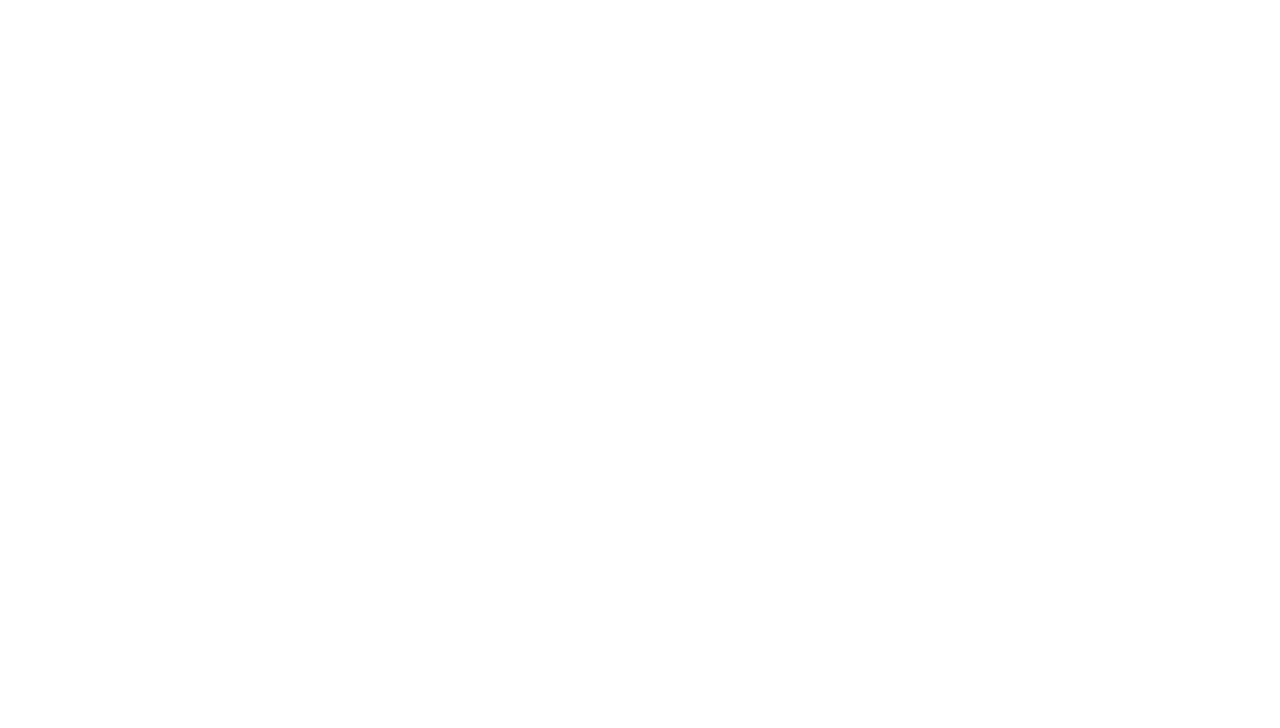
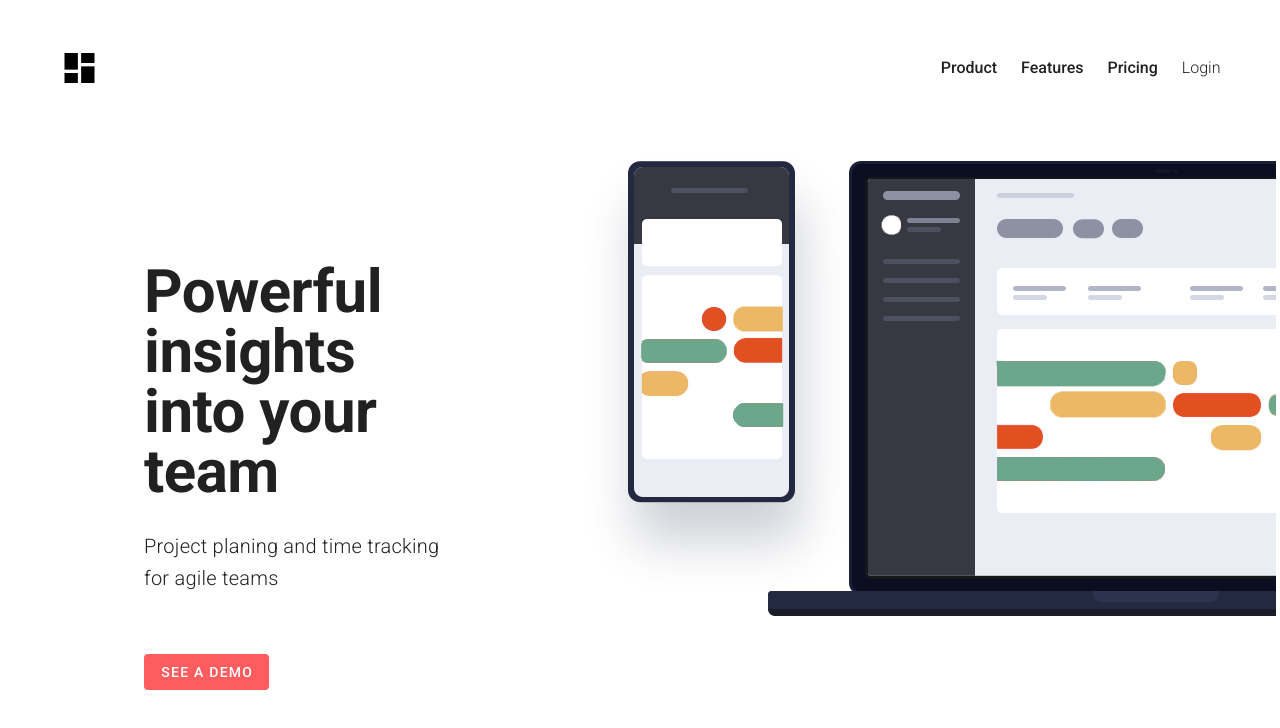
Before and after one commit to Palinana/protask, a Vue app: page / in a window 1280 px wide. Shown: the top 728 px of the page. Built offline with nearby package versions, Linux system fonts and the light colour scheme.

Commit message:
Changed home page layout

```diff
--- a/src/views/Home.vue
+++ b/src/views/Home.vue
@@ -1,11 +1,105 @@
 <template>
   <div class="home">
 
+    <v-container class="my-12">
+        <v-layout row justify-start class="mb-4 pl-3 pr-3">
+            <router-link to="/" class="navigation-logo">
+                <v-icon class="" color="black" style="font-size: 40px">dashboard</v-icon>
+            </router-link>
+
+            <div class="navigation-list">
+                <ul v-for="link in links" :key="link.text">
+                    <li>{{ link.text }}</li>
+                </ul>
+            </div>
+        </v-layout>
+    </v-container>
+
+    <v-layout row justify-start class="section__container">
+      <div class="section__left">
+        <h1 class="display-3 primary-heading">Powerful insights <br> into your team</h1>
+        <p class="title secondary-heading my-7">Project planing and time tracking <br> for agile teams</p>
+        <div class="demo-button__container ">
+          <v-btn depressed class="grey--white depressed my-8 demo-btn">See a demo</v-btn>
+        </div>
+      </div>
+
+      <div class="section__right">
+        <img :src="require('../assets/devices.png')" />
+      </div>
+    </v-layout>
   </div>
 </template>
 
 <script>
+
   export default {
-
+    data() {
+        return {
+            links: [
+                { text: 'Product', route: '/product' },
+                { text: 'Features', route: '/features' },
+                { text: 'Pricing', route: '/pricing' },
+                { text: 'Login', route: '/login' }
+            ]
+        }
+    },
   }
 </script>
+
+<style>
+  .navigation-logo {
+    margin-right: auto;
+  }
+  .navigation-list {
+    display: flex;
+    flex-direction: row;
+    justify-content: center;
+    align-items: center;
+  }
+  .navigation-list ul li {
+    list-style: none;
+    font-weight: 500;
+  }
+  .navigation-list ul:last-child li {
+    font-weight: 300;
+  }
+  .section__container {
+    display: flex;
+    margin-right: -16px;
+    margin-left: -16px;
+  }
+  .section__left {
+    margin-top: 110px;
+    padding: 0 140px;
+    flex: 1;
+  }
+  .section__right {
+    flex: 1;
+    text-align: right;
+  }
+  .primary-heading {
+    font-weight: 700 !important;
+  }
+  .secondary-heading {
+    font-weight: 300 !important;
+  }
+  .demo-btn {
+    background-color: #FD5D5F !important;
+    border-color: #FD5D5F !important;
+    color: white !important;
+  }
+  @media screen and (max-width: 664px) {
+    .section__left {
+      padding: 0 30px;
+    }
+  }
+  @media screen and (max-width: 1210px) {
+    .section__left {
+      order:2;
+    }
+    .section__right {
+      order:1;
+    }
+  }
+</style>
```
Also changed, not shown: src/assets/devices.png (added), src/assets/downl.svg (added).
